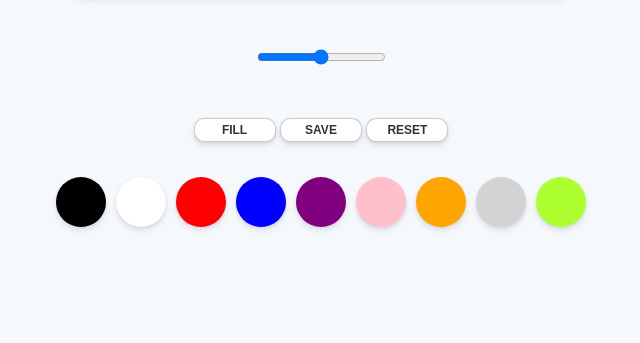
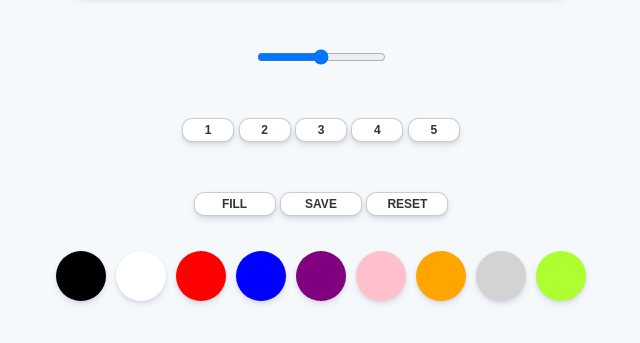
Before and after one commit to beberiche/PaintJs, a plain HTML site: page index.html in a window 1280 px wide. Shown: the part 553-896 px from the top of the page, without its empty margins (319-959 px from the left). Before the commit the page ends 835 px from the top, so only its background shows below. Drawn offline with Linux system fonts and the light colour scheme.

Commit message:
paintJs
20/10/17 ongoing

```diff
--- a/index.html
+++ b/index.html
@@ -8,6 +8,7 @@
   </head>
   <body>
     <canvas id="jsCanvas" class="canvas"></canvas>
+
     <div class="controls">
       <div class="controls_range">
         <input
@@ -18,6 +19,13 @@
           value="10.0"
           step="0.5"
         />
+      </div>
+      <div class="paper_size">
+        <button id="300x400">1</button>
+        <button id="400x300">2</button>
+        <button id="500x500">3</button>
+        <button id="450x800">4</button>
+        <button id="800x450">5</button>
       </div>
 
       <div class="controls_btns">
--- a/style.css
+++ b/style.css
@@ -22,6 +22,24 @@ body {
   display: flex;
   flex-direction: column;
   align-items: center;
+}
+
+.paper_size button {
+  all: unset;
+  cursor: pointer;
+  background-color: white;
+  padding: 5px 0px;
+  width: 50px;
+  text-align: center;
+  border-radius: 10px;
+  box-shadow: 0 4px 6px rgba(50, 50, 93, 0.11), 0 1px 3px rgba(0, 0, 0, 0.08);
+  border: 1px solid rgba(0, 0, 0, 0.2);
+  color: rgba(0, 0, 0, 0.8);
+  text-transform: uppercase;
+  font-weight: 600;
+  font-size: 12px;
+  transition: transform 0.5s;
+  margin-top: 50px;
 }
 
 .controls .controls_btns {
```
